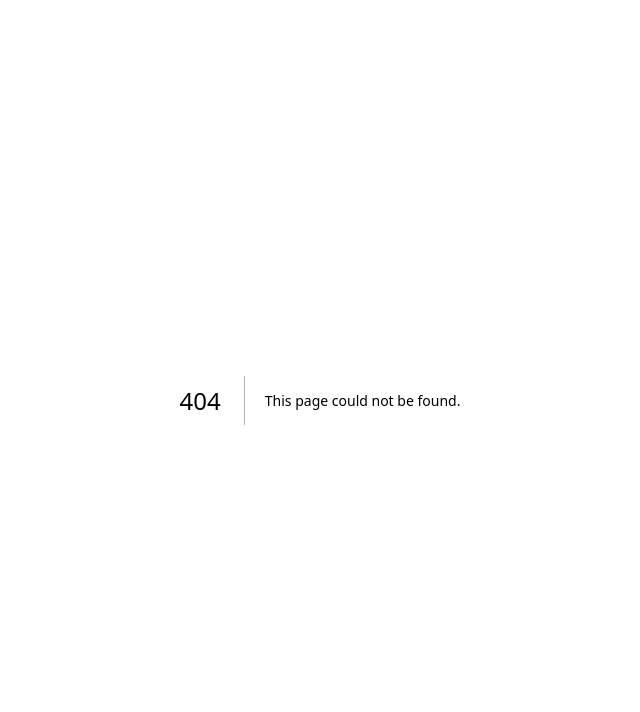
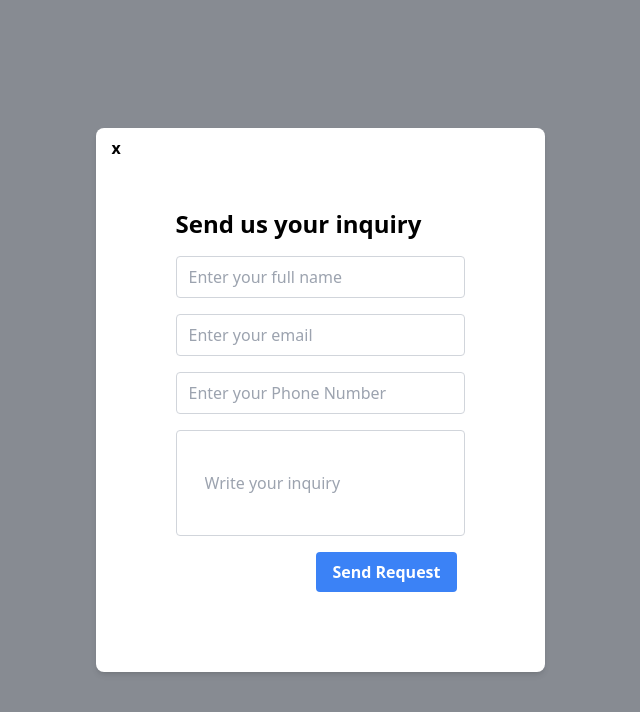
Before and after one commit to uplifters-project/avancepr, a Next.js app: page /popupLayput in a window 1280 px wide. Before the commit this address had no page. Shown: the top 712 px of the page, without its empty margins (320-960 px from the left). Built offline with nearby package versions, Linux system fonts and the light colour scheme.

Commit message:
cross btn

```diff
--- a/src/components/Popup.js
+++ b/src/components/Popup.js
@@ -32,6 +32,11 @@ const Popup = ({ setShow }) => {
   return (
     <div className="fixed inset-0 flex items-center justify-center bg-gray-900 bg-opacity-50 z-50">
       <div className="bg-white p-20 rounded-lg shadow-md">
+        <div className="relative">
+          <div className="absolute -top-20 -left-16 mr-5 pt-2 font-bold cursor-pointer" onClick={handleClose}>
+            x
+          </div>
+        </div>
         <h2 className="text-2xl font-semibold mb-4">Send us your inquiry</h2>
         <form onSubmit={handleSubmit}>
           <div className="mb-4">
@@ -83,13 +88,13 @@ const Popup = ({ setShow }) => {
             >
               Send Request
             </button>
-            <button
+            {/* <button
               type="submit"
               className="bg-blue-500 hover:bg-blue-600 text-white font-semibold py-2 px-4 rounded"
               onClick={handleClose}
             >
               Close Request
-            </button>
+            </button> */}
           </div>
 
         </form>
--- a/src/pages/index.js
+++ b/src/pages/index.js
@@ -2,7 +2,7 @@ import Image from "next/image";
 import Header from "../components/header";
 import Footer from "../components/footer";
 import Body from "../components/body";
-import Layout from "./Layout";
+import PopupLayout from "./popupLayput";
 import Gallery from "../components/clientGallery";
 import InfiniteScroll from "../components/infiniteScroll";
 
@@ -83,7 +83,7 @@ export default function Home() {
       </Body>
       <Whatsapp />
       <Footer />
-      <Layout /> {/* Add the Layout component here */}
+      <PopupLayout /> {/* Add the Layout component here */}
     </div>
   );
 }
--- a/src/pages/Layout.js
+++ b/src/pages/popupLayput.js
@@ -1,7 +1,7 @@
 import React, { useState, useEffect } from "react";
 import Popup from "../components/Popup";
 
-const Layout = () => {
+const PopupLayout = () => {
   const [showPopup, setShowPopup] = useState(false);
 
   useEffect(() => {
@@ -22,4 +22,4 @@ const Layout = () => {
   );
 };
 
-export default Layout;
+export default PopupLayout;
```
